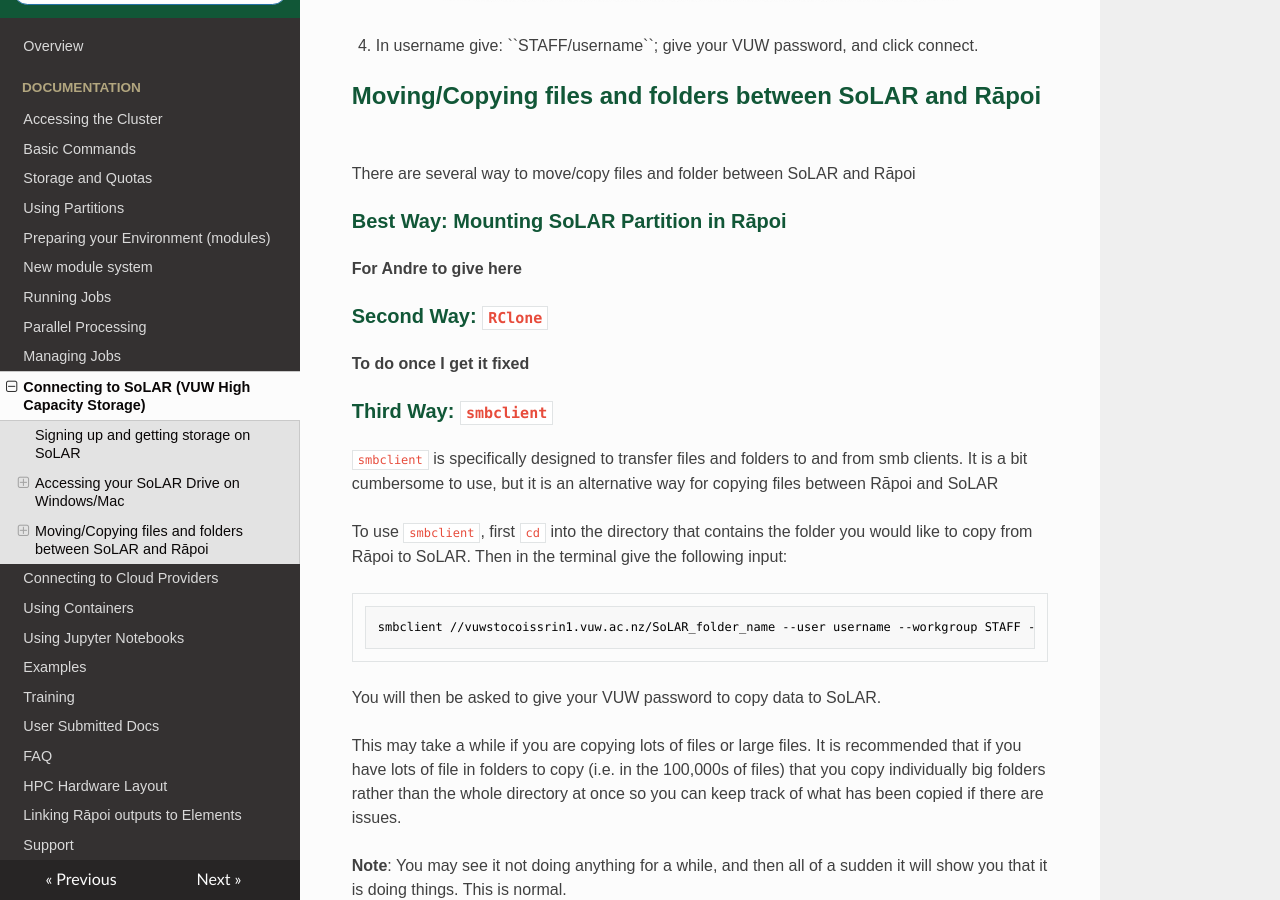
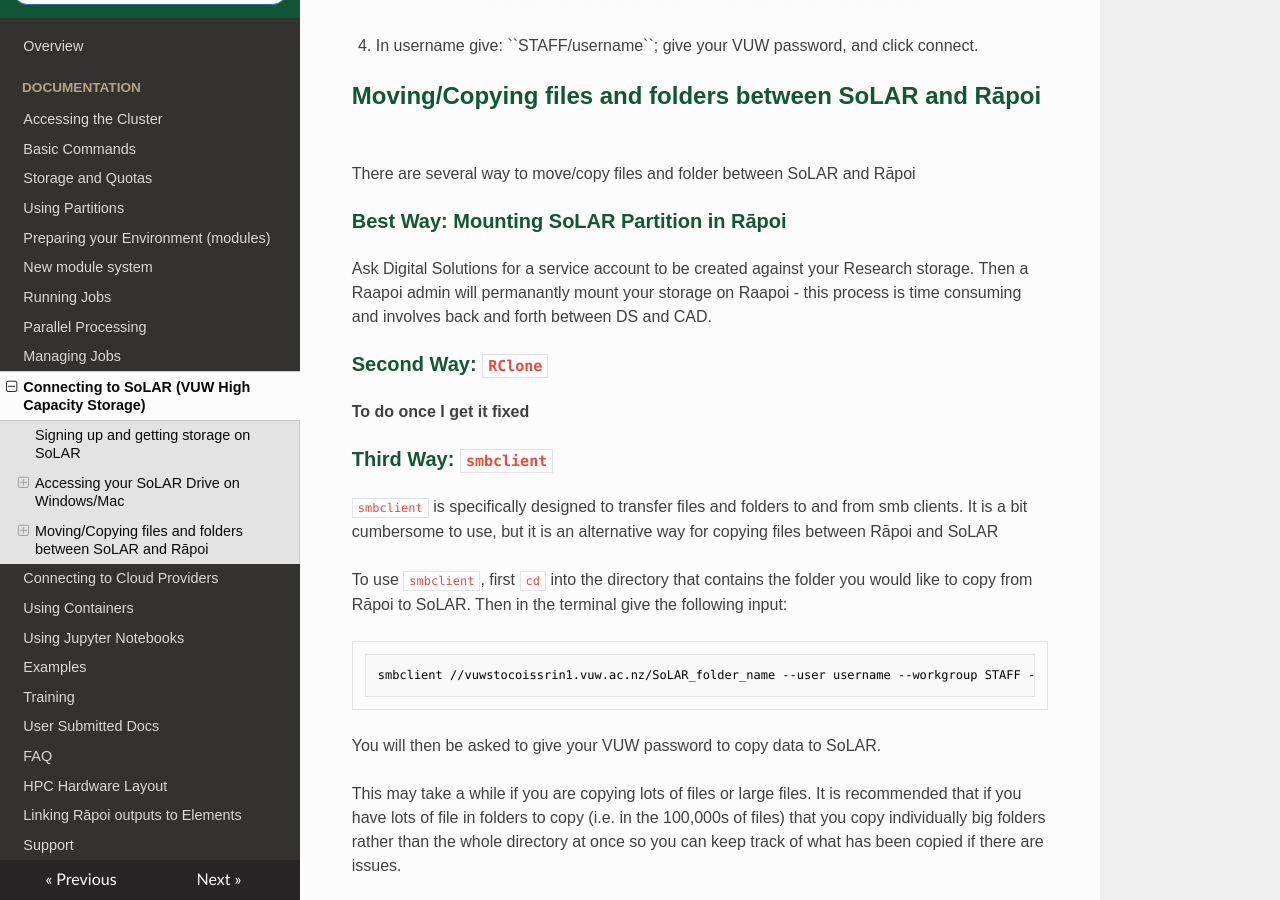
Before and after one commit to vuw-research-computing/raapoi-docs, an MkDocs documentation site: the page built from docs/solar_vuw.md, in a window 1280 px wide and 900 px high, scrolled down 3471 px. Built offline with MkDocs 1.6.1, drawn with Linux system fonts in a browser that asks for light colours; nearby versions of some CDN libraries; some web fonts are replaced.

Commit message:
Added a short section about mounting research storage via fstab

```diff
--- a/docs/solar_vuw.md
+++ b/docs/solar_vuw.md
@@ -72,8 +72,7 @@
 
 ### Best Way: Mounting SoLAR Partition in Rāpoi
 
-**For Andre to give here**
-
+Ask Digital Solutions for a service account to be created against your Research storage.  Then a Raapoi admin will permanantly mount your storage on Raapoi - this process is time consuming and involves back and forth between DS and CAD.
 
 ### Second Way: ``RClone``
 
```
